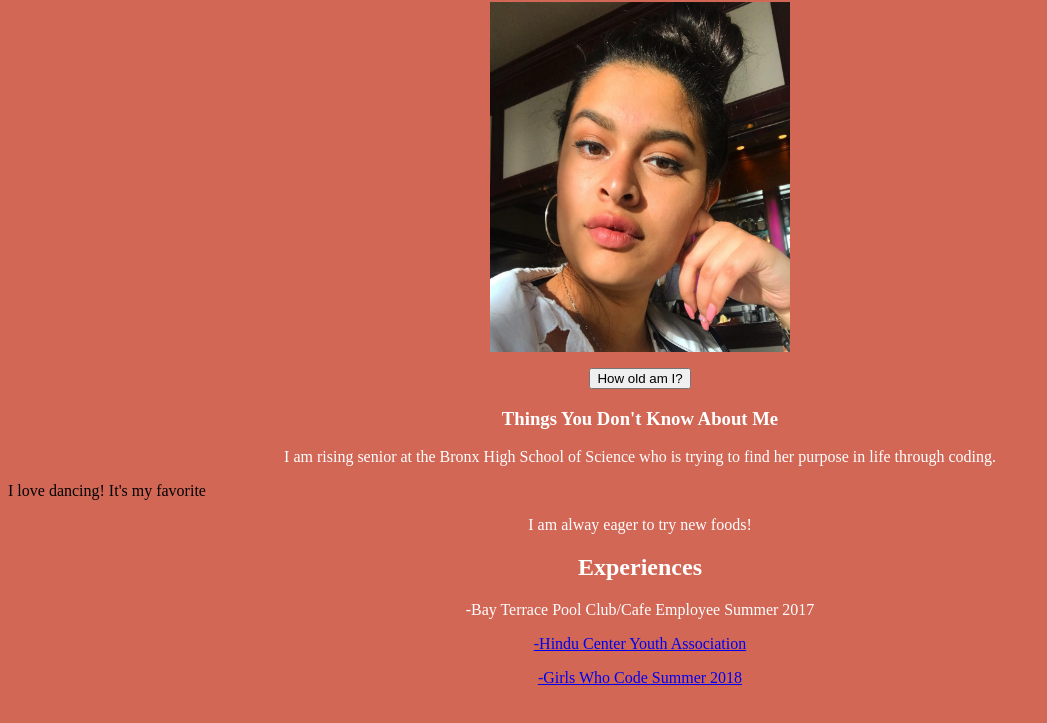
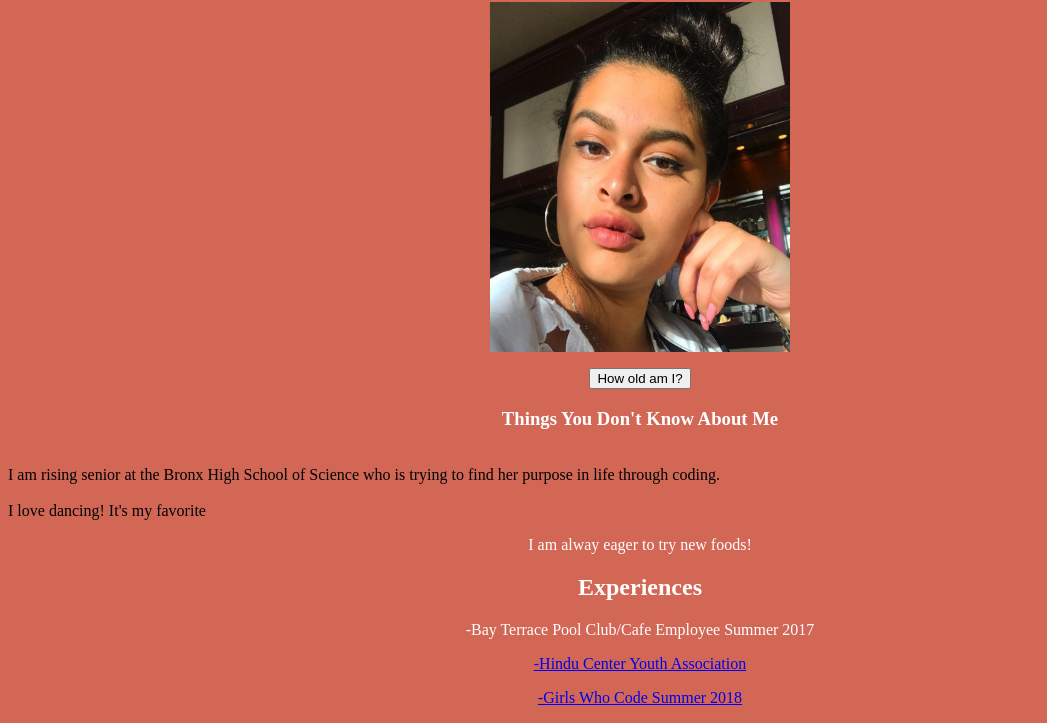
Before and after one commit to heyitshelina/portfolio, a plain HTML site: page index.html in a window 1280 px wide. Shown: the part 78-801 px from the top of the page, without its empty margins (0-1047 px from the left). Drawn offline with Linux system fonts and the light colour scheme.

Commit message:
Update index.html

```diff
--- a/index.html
+++ b/index.html
@@ -14,8 +14,8 @@
 
     <div>
       <h3 class="heading"> Things You Don't Know About Me</h3>
-      <p>  I am rising senior at the Bronx High School of Science who is trying to find her purpose in life through coding.</p>
-        I love dancing! It's my favorite
+      <br>I am rising senior at the Bronx High School of Science who is trying to find her purpose in life through coding.</br>
+      <br>I love dancing! It's my favorite</br>
         <p>I am alway eager to try new foods!</p>
       </p>
     </div>
```
